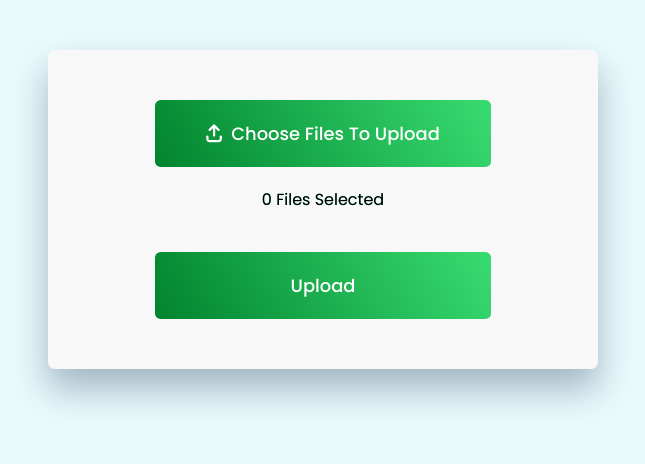
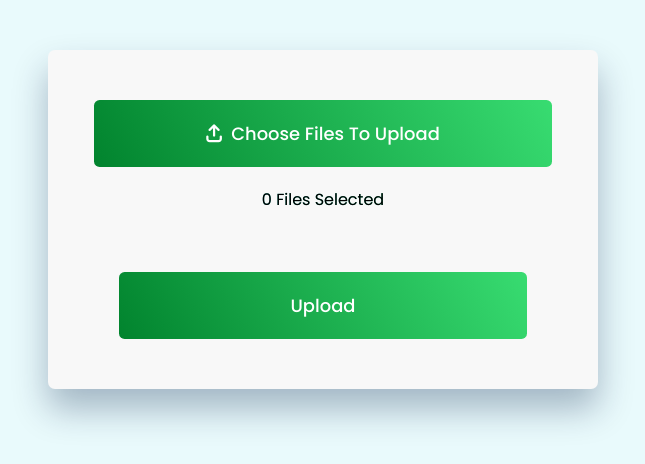
Before and after one commit to Pingwinnel/Resume_Checker, a React (Create React App) app in the folder resume_check_app/: page / in a window 1280 px wide. Shown: the top 464 px of the page, without its empty margins (317-962 px from the left). Built offline with nearby package versions, Linux system fonts and the light colour scheme.

Commit message:
add list scroll and toast messages

```diff
--- a/resume_check_app/package.json
+++ b/resume_check_app/package.json
@@ -13,6 +13,7 @@
     "react": "^18.3.1",
     "react-dom": "^18.3.1",
     "react-scripts": "5.0.1",
+    "react-toastify": "^10.0.6",
     "web-vitals": "^2.1.4"
   },
   "scripts": {
--- a/resume_check_app/src/components/main/Main.css
+++ b/resume_check_app/src/components/main/Main.css
@@ -21,7 +21,7 @@ input[type="file"] {
     font-size: 1.12em;
     font-weight: 500;
     text-align: center;
-    width: 18.75em;
+    width: 90%;
     padding: 1.12em 0;
     margin: auto;
     border-radius: 0.31em;
@@ -40,7 +40,12 @@ input[type="file"] {
 
 ul {
     list-style-type: none;
+    max-height: 50vh;
+    overflow-y: auto;
+    padding: 0;
+    margin: 0;
 }
+
 .main-container li {
     font-weight: 500;
     background-color: rgb(79, 184, 78);
@@ -52,6 +57,7 @@ ul {
     flex-wrap: wrap;
     justify-content: space-between;
     width: 100%;
+
 }
 
 .main-container li p {
@@ -74,6 +80,11 @@ ul {
     width: 100%;
     flex-wrap: wrap;
     text-wrap: wrap;
+    overflow-y: auto;
+}
+
+#files-list::-webkit-scrollbar {
+    display: none;
 }
 form{
     display: flex;
@@ -89,13 +100,12 @@ form{
     font-size: 1.12em;
     font-weight: 500;
     text-align: center;
-    width: 18.75em;
+    width: 80%;
     padding: 1.12em 0;
-    margin: auto;
     border-radius: 0.31em;
     cursor: pointer;
     border: none;
-    margin-top: 10px;
+    margin: 30px auto 0;
 }
 
 .upload_btn:hover{
--- a/resume_check_app/src/components/main/Main.jsx
+++ b/resume_check_app/src/components/main/Main.jsx
@@ -1,5 +1,7 @@
 import React, {useState} from 'react';
 import "./Main.css"
+import { ToastContainer, toast } from 'react-toastify';
+import 'react-toastify/dist/ReactToastify.css';
 
 
 const Main = () => {
@@ -31,13 +33,22 @@ const Main = () => {
             });
 
             if (response.ok) {
-                alert("PDF(s) uploaded successfully!");
+                toast.success("PDF file uploaded successfully.!", {
+                    position: "top-center",
+                    autoClose:2000
+                });
             } else {
                 const errorText = await response.text();
-                alert(errorText);
+                toast.error(errorText,{
+                    position: "top-center",
+                    autoClose:false
+                });
             }
         } catch (error) {
-            alert("Error uploading PDF(s): " + error.message);
+            toast.error("Error uploading PDF(s): " + error.message,{
+                position: "top-center",
+                autoClose:false
+            });
         }
     };
 
@@ -49,6 +60,7 @@ const Main = () => {
                 const data = await response.json();
                 setCandidates(data);
                 alert("Candidates retrieved successfully!");
+
             } else {
                 const errorText = await response.text();
                 alert("Failed to get candidates: " + errorText);
@@ -81,6 +93,7 @@ const Main = () => {
 
     return (
         <div className="main-container">
+            <ToastContainer/>
             <form className="form" onSubmit={submitFiles}>
                 <input
                     id="files"
@@ -94,16 +107,17 @@ const Main = () => {
                     <i class="fa-solid fa-arrow-up-from-bracket"></i>
                     &nbsp; Choose Files To Upload
                 </label>
-                <div id="num-of-files">{files.length} Files Selected</div>
+                <div id="num-of-files">{selectedFiles.length} Files Selected</div>
                 <ul id="files-list">
                     {selectedFiles.map((file, index) => (
                         <li key={index}>
                             <p>{file.name}</p>
                             <p>{file.size}</p>
+
                         </li>
                     ))}
                 </ul>
-                <button className="upload_btn" type="submit">Upload</button>
+                <button className="upload_btn" type="submit" onClick={()=>setSelectedFiles([])}>Upload</button>
             </form>
         </div>
     );
```
Also changed, not shown: 2 other files (tests, documents, lock files or other folders).
